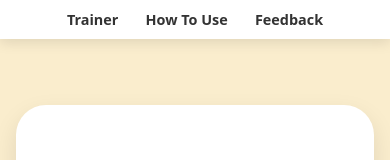
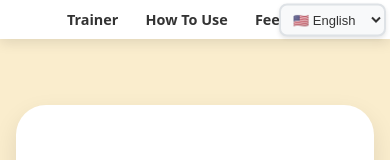
Before and after one commit to kmbertalan/rubiks-blindfolded-trainer-ui, a React (Vite) app: page /feedback in a window 390 px wide. Shown: the top 160 px of the page. Built offline with nearby package versions, Linux system fonts and the light colour scheme.

Commit message:
language selector

```diff
--- a/src/App.css
+++ b/src/App.css
@@ -15,11 +15,18 @@
   box-shadow: 0 4px 12px rgba(0, 0, 0, 0.1);
   display: flex;
   justify-content: center;
-  padding: 0.25rem 0;
-  gap: 2rem;
+  align-items: center;
+  padding: 0.25rem 1rem;
   position: sticky;
   top: 0;
   z-index: 10;
+  position: relative;
+}
+
+.navbar__links {
+  display: flex;
+  gap: 2rem;
+  justify-content: center;
 }
 
 .nav-link {
@@ -40,8 +47,11 @@
 /* Responsive Design */
 @media (max-width: 768px) {
   .navbar {
+    padding: 0.5rem;
+  }
+
+  .navbar__links {
     gap: 1rem;
-    padding: 0.5rem;
   }
 
   .nav-link {
@@ -52,8 +62,11 @@
 
 @media (max-width: 480px) {
   .navbar {
+    padding: 0.25rem;
+  }
+
+  .navbar__links {
     gap: 0.5rem;
-    padding: 0.25rem;
   }
 
   .nav-link {
--- a/src/App.tsx
+++ b/src/App.tsx
@@ -2,6 +2,7 @@ import { BrowserRouter as Router, Routes, Route, Link } from "react-router-dom";
 import { useTranslation } from "react-i18next";
 import TrainerPage from "./pages/TrainerPage";
 import FeedbackPage from "./pages/FeedbackPage";
+import LanguageSelector from "./components/LanguageSelector";
 import "./App.css";
 import HowToPage from "./pages/HowToPage";
 
@@ -12,6 +13,7 @@ function App() {
     <div className="app-container">
       <Router>
         <nav className="navbar">
+          <div className="navbar__links">
             <Link to="/" className="nav-link">
               {t('navigation.trainer')}
             </Link>
@@ -21,6 +23,8 @@ function App() {
             <Link to="/feedback" className="nav-link">
               {t('navigation.feedback')}
             </Link>
+          </div>
+          <LanguageSelector />
         </nav>
 
         <Routes>
--- /dev/null
+++ b/src/components/LanguageSelector.css
@@ -0,0 +1,65 @@
+.language-selector {
+  position: absolute;
+  right: 1rem;
+  top: 50%;
+  transform: translateY(-50%);
+}
+
+.language-selector__dropdown {
+  background: #f8f9fa;
+  border: 2px solid #dee2e6;
+  border-radius: 8px;
+  color: #333;
+  padding: 10px 14px;
+  font-size: 16px;
+  font-weight: 500;
+  cursor: pointer;
+  transition: all 0.3s ease;
+  outline: none;
+  min-width: 140px;
+  box-shadow: 0 2px 4px rgba(0, 0, 0, 0.1);
+}
+
+.language-selector__dropdown:hover {
+  background: #e9ecef;
+  border-color: #adb5bd;
+  box-shadow: 0 4px 8px rgba(0, 0, 0, 0.15);
+}
+
+.language-selector__dropdown:focus {
+  background: #e9ecef;
+  border-color: #6c757d;
+  box-shadow: 0 0 0 3px rgba(0, 123, 255, 0.25);
+}
+
+.language-selector__dropdown option {
+  background: #ffffff;
+  color: #333;
+  padding: 10px;
+  font-size: 16px;
+}
+
+/* Responsive design */
+@media (max-width: 768px) {
+  .language-selector {
+    right: 0.5rem;
+  }
+
+  .language-selector__dropdown {
+    font-size: 14px;
+    padding: 8px 10px;
+    min-width: 120px;
+  }
+}
+
+@media (max-width: 480px) {
+  .language-selector {
+    right: 0.25rem;
+  }
+
+  .language-selector__dropdown {
+    font-size: 13px;
+    padding: 6px 8px;
+    min-width: 100px;
+  }
+}
--- /dev/null
+++ b/src/components/LanguageSelector.tsx
@@ -0,0 +1,37 @@
+import { useTranslation } from "react-i18next";
+import "./LanguageSelector.css";
+
+const languages = [
+  { code: "en", name: "English", flag: "🇺🇸" },
+  { code: "hu", name: "Magyar", flag: "🇭🇺" },
+  { code: "es", name: "Español", flag: "🇪🇸" },
+];
+
+function LanguageSelector() {
+  const { i18n } = useTranslation();
+
+  const changeLanguage = (languageCode: string) => {
+    i18n.changeLanguage(languageCode);
+  };
+
+  return (
+    <div className="language-selector">
+      <select
+        value={i18n.language}
+        onChange={(e) => {
+          changeLanguage(e.target.value);
+          (e.target as HTMLSelectElement).blur();
+        }}
+        className="language-selector__dropdown"
+      >
+        {languages.map((lang) => (
+          <option key={lang.code} value={lang.code}>
+            {lang.flag} {lang.name}
+          </option>
+        ))}
+      </select>
+    </div>
+  );
+}
+
+export default LanguageSelector;
--- a/src/i18n/index.ts
+++ b/src/i18n/index.ts
@@ -1,10 +1,18 @@
 import i18n from 'i18next';
 import { initReactI18next } from 'react-i18next';
 import en from './locales/en.json';
+import hu from './locales/hu.json';
+import es from './locales/es.json';
 
 const resources = {
   en: {
     translation: en
+  },
+  hu: {
+    translation: hu
+  },
+  es: {
+    translation: es
   }
 };
 
--- /dev/null
+++ b/src/i18n/locales/es.json
@@ -0,0 +1,90 @@
+{
+  "navigation": {
+    "trainer": "Entrenador",
+    "howToUse": "Cómo Usar",
+    "feedback": "Comentarios"
+  },
+  "trainer": {
+    "title": "Entrenador de Cubo a Ciegas",
+    "getScramble": "Obtener Mezcla",
+    "enterSolution": "Ingresar Solución",
+    "resetCube": "Reiniciar Cubo",
+    "currentScramble": "Mezcla actual:",
+    "scrambleLabel": "Mezcla",
+    "solutionLabel": "Solución"
+  },
+  "orientation": {
+    "changeOrientation": "Cambiar Orientación:",
+    "reset": "Reiniciar"
+  },
+  "scrambleModal": {
+    "title": "Ingresar Mezcla",
+    "placeholder": "Dejar vacío para aleatorio",
+    "cancel": "Cancelar",
+    "generate": "Generar"
+  },
+  "solutionModal": {
+    "title": "Ingresar Solución",
+    "edgePlaceholder": "Solución de aristas",
+    "cornerPlaceholder": "Solución de esquinas",
+    "cancel": "Cancelar",
+    "apply": "Aplicar",
+    "generateScrambleFirst": "¡Por favor genera una mezcla primero!",
+    "noValidMoves": "No se proporcionaron movimientos de solución válidos."
+  },
+  "rawSolution": {
+    "title": "Tu Solución Actual",
+    "edges": "Aristas",
+    "corners": "Esquinas"
+  },
+  "howTo": {
+    "title": "Cómo Usar el Entrenador de Cubo a Ciegas",
+    "welcomeText": "¡Bienvenido! Esta aplicación está diseñada para ayudarte a practicar la resolución a ciegas con el ",
+    "oldPochmannMethod": "Método Old Pochmann",
+    "edgeBuffer": "Para las aristas, el buffer es UR. Manejamos los intercambios con UL usando un T-perm.",
+    "cornerBuffer": "Para las esquinas, el buffer es UBL. Manejamos los intercambios con BFR.",
+    "validationText": "La aplicación valida tus soluciones a ciegas para que puedas concentrarte en la memorización y ejecución.",
+    "howItWorks": "Así es como funciona:",
+    "steps": {
+      "scramble": {
+        "title": "Mezcla:",
+        "description": "Establece una mezcla para practicar."
+      },
+      "orientation": {
+        "title": "Orientación:",
+        "description": "Ajusta los controles de orientación si es necesario (tu solución seguirá esta orientación)."
+      },
+      "enterSolution": {
+        "title": "Ingresar Solución:",
+        "description": "Escribe tu intento de solución."
+      },
+      "cubes": {
+        "title": "Cubos:",
+        "description": "Compara la mezcla (cubo izquierdo) y tu solución aplicada (cubo derecho)."
+      },
+      "currentSolution": {
+        "title": "Solución Actual:",
+        "description": "Revisa tus secuencias de aristas y esquinas."
+      }
+    },
+    "altTexts": {
+      "edge": "Arista",
+      "corner": "Esquina",
+      "screenshot": "Captura de pantalla de la aplicación"
+    }
+  },
+  "feedback": {
+    "title": "Enviar Comentarios",
+    "subtitle": "¡Valoramos tu opinión! Por favor completa el formulario a continuación si tienes alguna sugerencia o comentario.",
+    "placeholders": {
+      "title": "Título",
+      "name": "Nombre",
+      "email": "Tu email (si quieres una respuesta)",
+      "message": "Mensaje"
+    },
+    "sending": "Enviando...",
+    "sendFeedback": "Enviar Comentarios",
+    "successMessage": "¡Comentarios enviados exitosamente!",
+    "errorMessage": "¡Ups! Algo salió mal."
+  }
+}
--- /dev/null
+++ b/src/i18n/locales/hu.json
@@ -0,0 +1,90 @@
+{
+  "navigation": {
+    "trainer": "Gyakorló",
+    "howToUse": "Használat",
+    "feedback": "Visszajelzés"
+  },
+  "trainer": {
+    "title": "Bekötött Szemű Kocka Gyakorló",
+    "getScramble": "Keverés Generálása",
+    "enterSolution": "Megoldás Megadása",
+    "resetCube": "Kocka Visszaállítása",
+    "currentScramble": "Jelenlegi keverés:",
+    "scrambleLabel": "Keverés",
+    "solutionLabel": "Megoldás"
+  },
+  "orientation": {
+    "changeOrientation": "Orientáció Változtatása:",
+    "reset": "Visszaállítás"
+  },
+  "scrambleModal": {
+    "title": "Keverés Megadása",
+    "placeholder": "Hagyd üresen véletlenszerű keveréshez",
+    "cancel": "Mégse",
+    "generate": "Generálás"
+  },
+  "solutionModal": {
+    "title": "Megoldás Megadása",
+    "edgePlaceholder": "Él megoldás",
+    "cornerPlaceholder": "Sarok megoldás",
+    "cancel": "Mégse",
+    "apply": "Alkalmazás",
+    "generateScrambleFirst": "Először generálj egy keverést!",
+    "noValidMoves": "Nincs érvényes megoldási lépés megadva."
+  },
+  "rawSolution": {
+    "title": "Jelenlegi Megoldásod",
+    "edges": "Élek",
+    "corners": "Sarkok"
+  },
+  "howTo": {
+    "title": "Bekötött Szemű Kocka Gyakorló Használata",
+    "welcomeText": "Üdvözöljük! Ez az alkalmazás a bekötött szemű kirakás gyakorlásához készült az ",
+    "oldPochmannMethod": "Old Pochmann Módszer",
+    "edgeBuffer": "Az éleknél a buffer az UR. Az UL-lel való cseréket T-perm-mel kezeljük.",
+    "cornerBuffer": "A sarkoknál a buffer az UBL. A BFR-rel való cseréket kezeljük.",
+    "validationText": "Az alkalmazás ellenőrzi a bekötött szemű megoldásaidat, így a memorizálásra és végrehajtásra koncentrálhatsz.",
+    "howItWorks": "Így működik:",
+    "steps": {
+      "scramble": {
+        "title": "Keverés:",
+        "description": "Állíts be egy keverést a gyakorláshoz."
+      },
+      "orientation": {
+        "title": "Orientáció:",
+        "description": "Állítsd be az orientáció vezérlőket szükség esetén (a megoldásod ezt az orientációt követi)."
+      },
+      "enterSolution": {
+        "title": "Megoldás Megadása:",
+        "description": "Írd be a megoldási kísérletedet."
+      },
+      "cubes": {
+        "title": "Kockák:",
+        "description": "Hasonlítsd össze a keverést (bal kocka) és az alkalmazott megoldásodat (jobb kocka)."
+      },
+      "currentSolution": {
+        "title": "Jelenlegi Megoldás:",
+        "description": "Tekintsd át az él és sarok szekvenciáidat."
+      }
+    },
+    "altTexts": {
+      "edge": "Él",
+      "corner": "Sarok",
+      "screenshot": "Alkalmazás képernyőkép"
+    }
+  },
+  "feedback": {
+    "title": "Visszajelzés Küldése",
+    "subtitle": "Értékeljük a véleményedet! Kérjük, töltsd ki az alábbi űrlapot, ha van javaslatod vagy visszajelzésed.",
+    "placeholders": {
+      "title": "Cím",
+      "name": "Név",
+      "email": "Email címed (ha szeretnél választ)",
+      "message": "Üzenet"
+    },
+    "sending": "Küldés...",
+    "sendFeedback": "Visszajelzés Küldése",
+    "successMessage": "Visszajelzés sikeresen elküldve!",
+    "errorMessage": "Hoppá! Valami hiba történt."
+  }
+}
```
Lines whose indentation alone changed are shown as unchanged.
